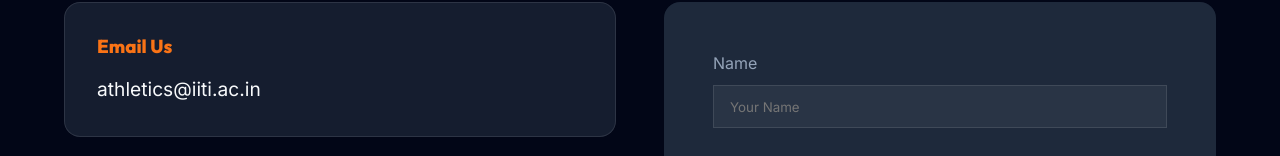
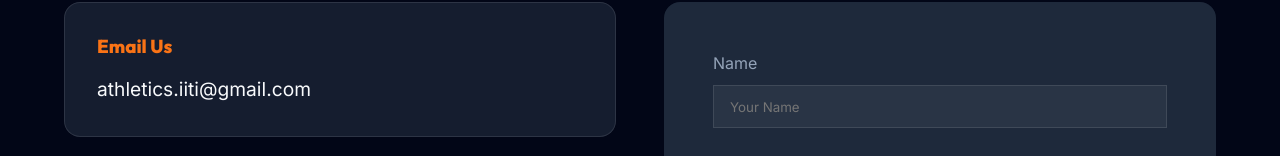
Before and after one commit to suryaenterprising/athletics, a React app in the folder frontend/: page /contact in a window 1280 px wide. Shown: the part 393-549 px from the top of the page. Built offline with nearby package versions, Linux system fonts and the light colour scheme; no server answers; the HTML template or start-up script is replaced by a standard one.

Commit message:
Update official contact email to gmail address

```diff
--- a/frontend/src/pages/Contact.jsx
+++ b/frontend/src/pages/Contact.jsx
@@ -15,7 +15,7 @@
         <div style={{ display: 'flex', flexDirection: 'column', gap: '2rem' }}>
           <div className="glass-panel" style={{ padding: '2rem' }}>
             <h3 style={{ color: 'var(--primary)', marginBottom: '1rem' }}>Email Us</h3>
-            <p style={{ fontSize: '1.2rem' }}>athletics@iiti.ac.in</p>
+            <p style={{ fontSize: '1.2rem' }}>athletics.iiti@gmail.com</p>
           </div>
 
           <div className="glass-panel" style={{ padding: '2rem' }}>
```
